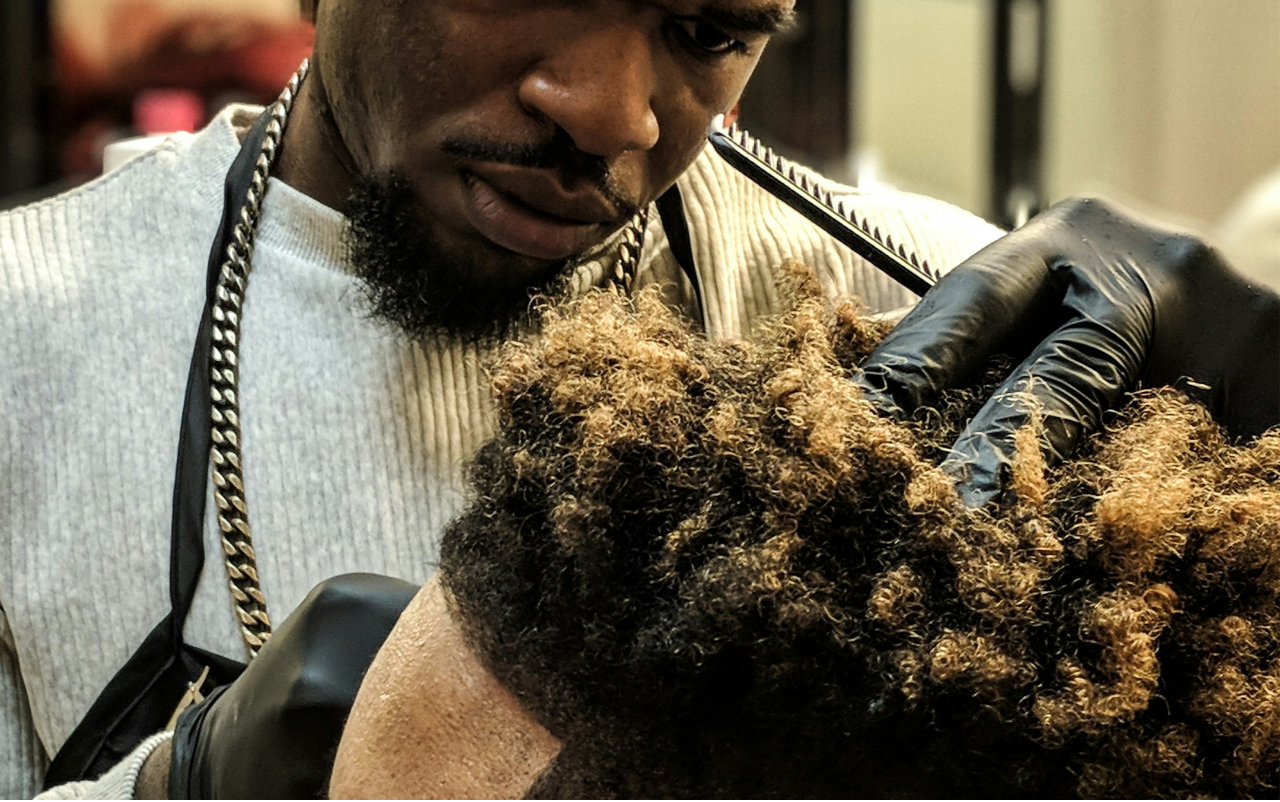
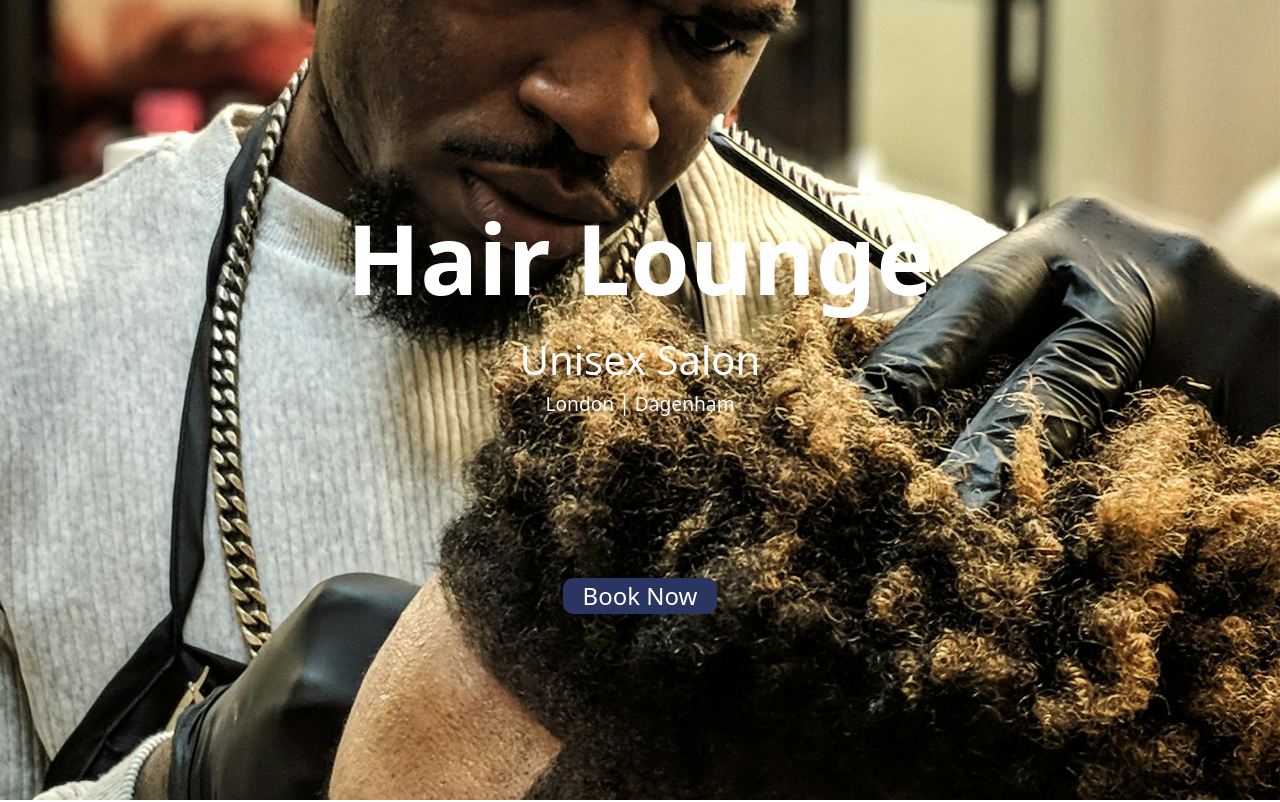
Before and after one commit to arty-11/BarberShop, a Next.js app in the folder barbershop/: page / in a window 1280 px wide. Shown: the top 802 px of the page. Built offline with nearby package versions, Linux system fonts and the light colour scheme.

Commit message:
Added text and styling to hero section

```diff
--- a/barbershop/src/app/components1/hero-section/hero-section.js
+++ b/barbershop/src/app/components1/hero-section/hero-section.js
@@ -11,22 +11,18 @@ export default function HeroSection() {
                 layers={[
                     { image: '/Barber-imgs/picture-1.jpg', speed: -80, scale: [0.6, 1.4]},
                     {
-                        speed: -15,
+                        speed: -20,
                         children: (
-                            <div>
-                                <h1>Hair Lounge</h1>
-                                <h3>Unisex Salon</h3>
-                                <p>London | Dagenham</p>
-                            </div>
+                            <section className={styles.textDiv} aria-labelledby='hair-lounge-hero-section'>
+                                <h1 className={styles.textH1} id='hair-lounge-hero-section'>Hair Lounge</h1>
+                                <h3 className={styles.textH3}>Unisex Salon</h3>
+                                <p className={styles.textP}>London | Dagenham</p>
+                                <button className={styles.textButton}>Book Now</button>
+                            </section>
                         ),
                     },
                 ]}
             >
-                <div>
-                    <h1>Hair Lounge</h1>
-                    <h3>Unisex Salon</h3>
-                    <h1>London | Dagenham</h1>
-                </div>
             </ParallaxBanner>
         </div>
     );
--- a/barbershop/src/app/components1/hero-section/hero-section.module.css
+++ b/barbershop/src/app/components1/hero-section/hero-section.module.css
@@ -13,11 +13,33 @@
     height: 100vh;
 }
 
+.textDiv {
+    position: absolute;
+    inset: 0;
+    display: flex;
+    flex-direction: column;
+    align-items: center;
+    justify-content: center;
+    color: var(--white);
+}
 
-/* .bookNow {
-    margin-top: 10vh;
+.textH1 {
+    font-size: 6em;
+    font-weight: 700;
+}
+
+.textH3 {
+    font-size: 2.5em;
+}
+
+.textP {
+    font-size: 1.2em;
+}
+
+.textButton {
+    margin-top: 20vh;
     background: #2a3562;
     border-radius: 10px;
-    font-size: 1.6em;
-    width: 16vw;
-} */
+    font-size: 1.5em;
+    width: 12vw;
+}
--- a/barbershop/src/app/globals.css
+++ b/barbershop/src/app/globals.css
@@ -6,6 +6,8 @@
   box-sizing: border-box;
   margin: 0;
   padding: 0;
+  --white: #fff;
+  --black: #000;
 }
 
 html, body {
```
